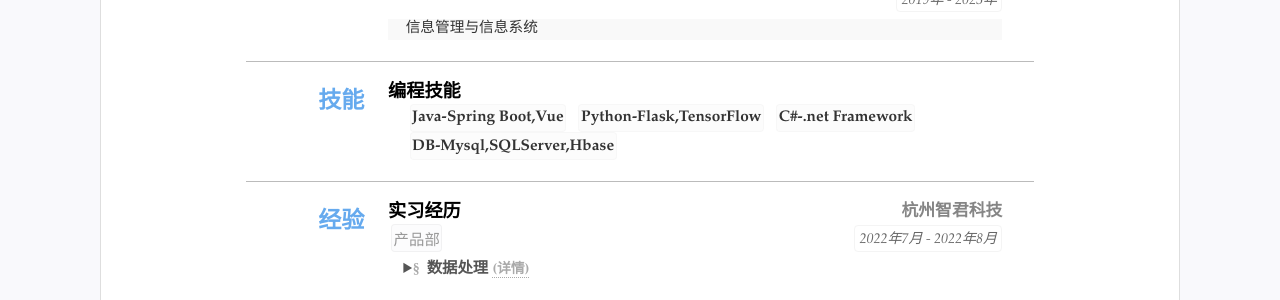
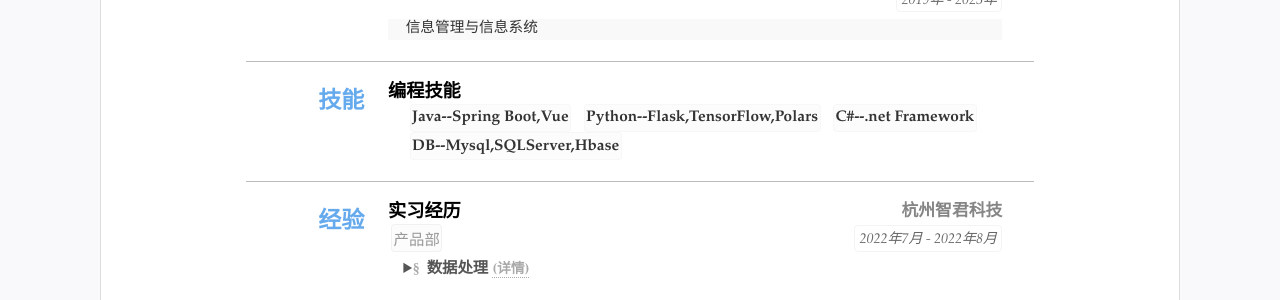
Before and after one commit to bianyz/CV, a Jekyll site: the page built from index.html, in a window 1280 px wide. Shown: the part 254-554 px from the top of the page. Built offline with Jekyll 4.4.1, drawn with Linux system fonts in a browser that asks for light colours.

Commit message:
Update resume.yml

```diff
--- a/_data/resume.yml
+++ b/_data/resume.yml
@@ -37,10 +37,10 @@ main: #简历主要内容，
   content:
   - title: 编程技能
     items:
-    - Java-Spring Boot,Vue
-    - Python-Flask,TensorFlow
-    - C#-.net Framework
-    - DB-Mysql,SQLServer,Hbase
+    - Java--Spring Boot,Vue
+    - Python--Flask,TensorFlow,Polars
+    - C#--.net Framework
+    - DB--Mysql,SQLServer,Hbase
 
 - type: experience
   name: 经验
```
